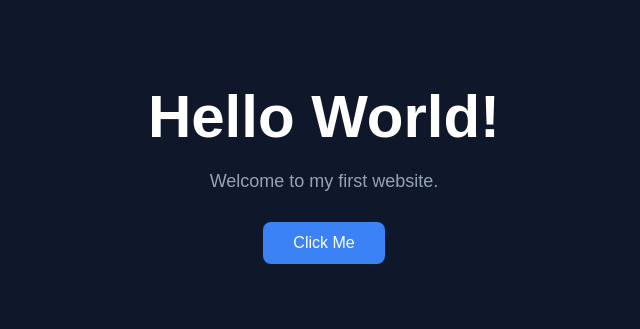
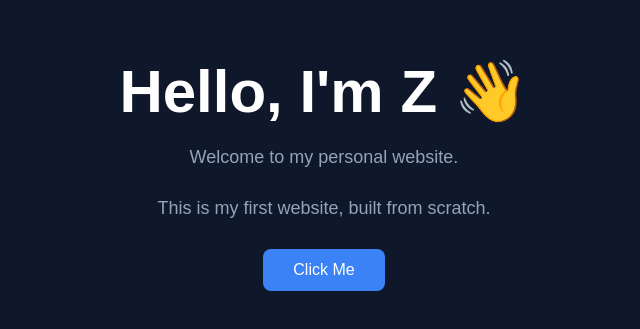
Before and after one commit to LgyNewbie/personal-website, a plain HTML site: page index.html in a window 1280 px wide. Shown: the part 227-556 px from the top of the page, without its empty margins (316-956 px from the left). Drawn offline with Linux system fonts and the light colour scheme.

```diff
--- a/index.html
+++ b/index.html
@@ -58,8 +58,9 @@
 <body>
 
     <div class="container">
-        <h1>Hello World!</h1>
-        <p>Welcome to my first website.</p>
+        <h1>Hello, I'm Z 👋</h1>
+    	<p>Welcome to my personal website.</p>
+    	<p>This is my first website, built from scratch.</p>
         <button onclick="sayHello()">Click Me</button>
     </div>
 
```
